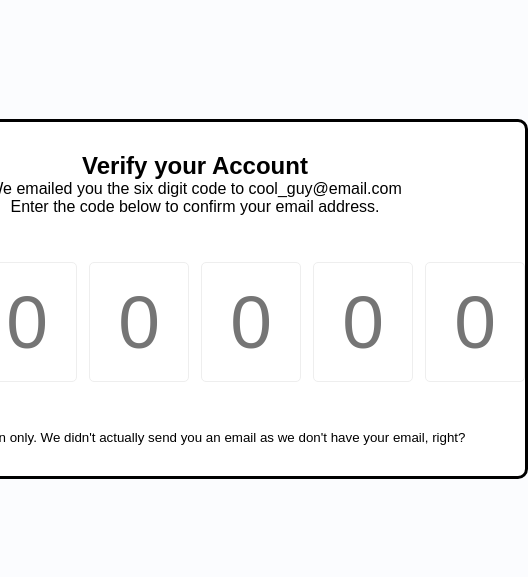
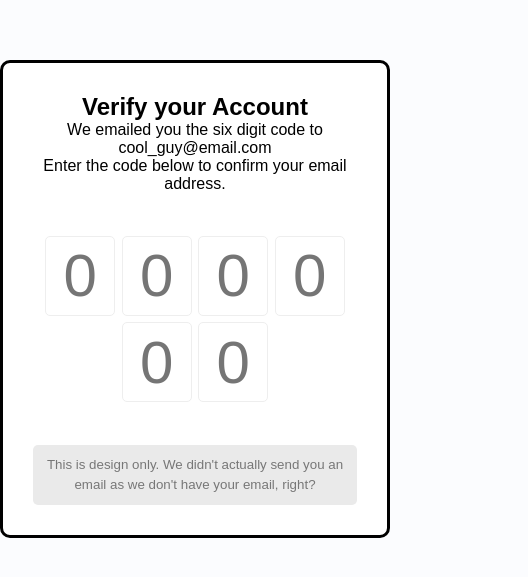
Before and after one commit to ricantony6/verify-account-ui, a plain HTML site: page index.html in a window 390 px wide. Shown: the part 123-700 px from the top of the page, 528 px wide, since content can reach past the window. Drawn offline with Linux system fonts and the light colour scheme; a web font is replaced by a local one.

Commit message:
estilizando .info

```diff
--- a/style.css
+++ b/style.css
@@ -56,3 +56,26 @@ body {
     border-color: #3498db;
     box-shadow: 0 10px 10px -5px rgba(0, 0, 0, 0.25);
   }
+
+
+.info {
+    background-color: #eaeaea;
+    display: inline-block;
+    padding: 10px;
+    line-height: 20px;
+    max-width: 400px;
+    color: #777;
+    border-radius: 5px;
+  }
+
+  @media (max-width: 600px) {
+    .code-container {
+      flex-wrap: wrap;
+    }
+
+    .code {
+      font-size: 60px;
+      height: 80px;
+      max-width: 70px;
+    }
+  }
```
